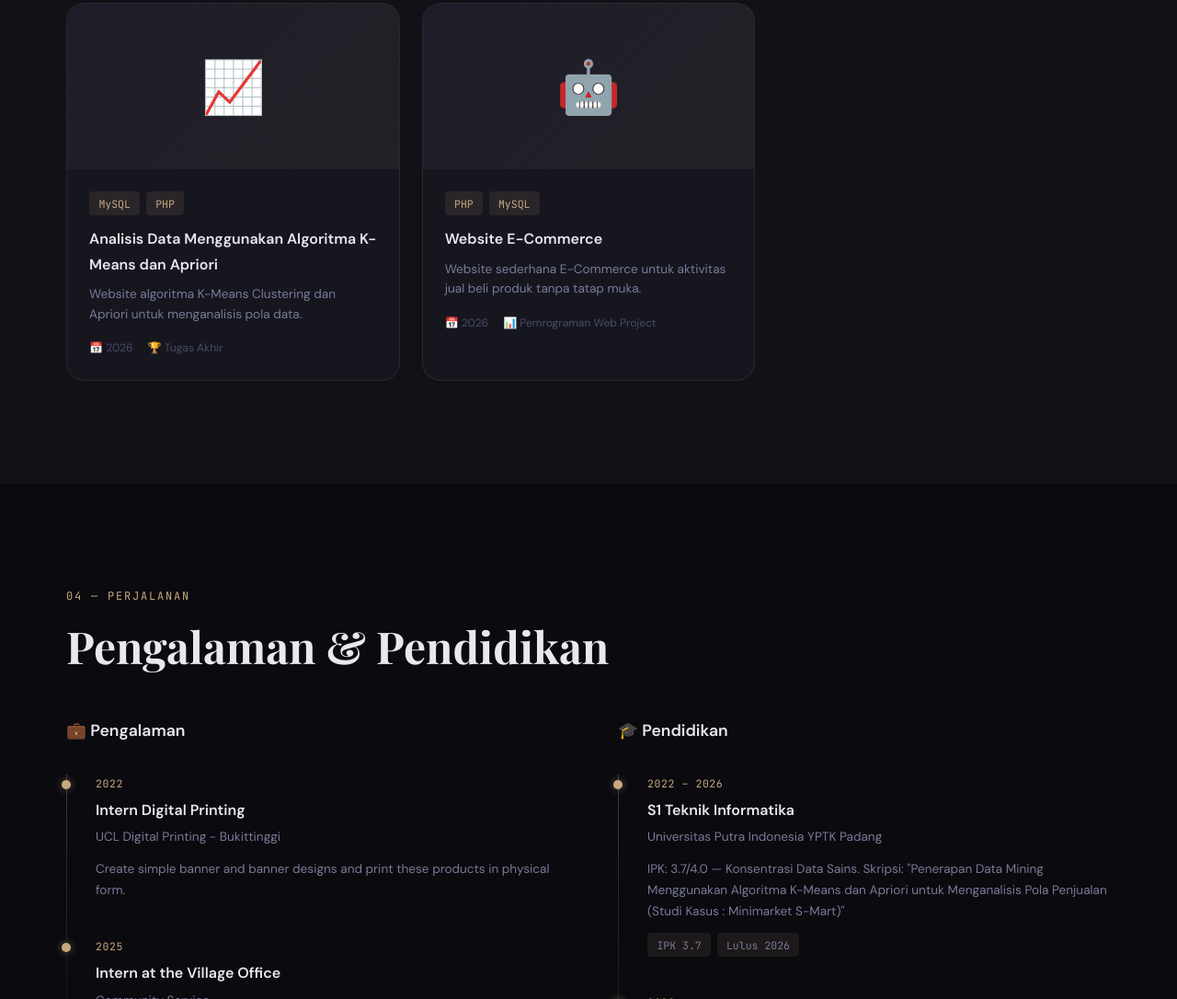
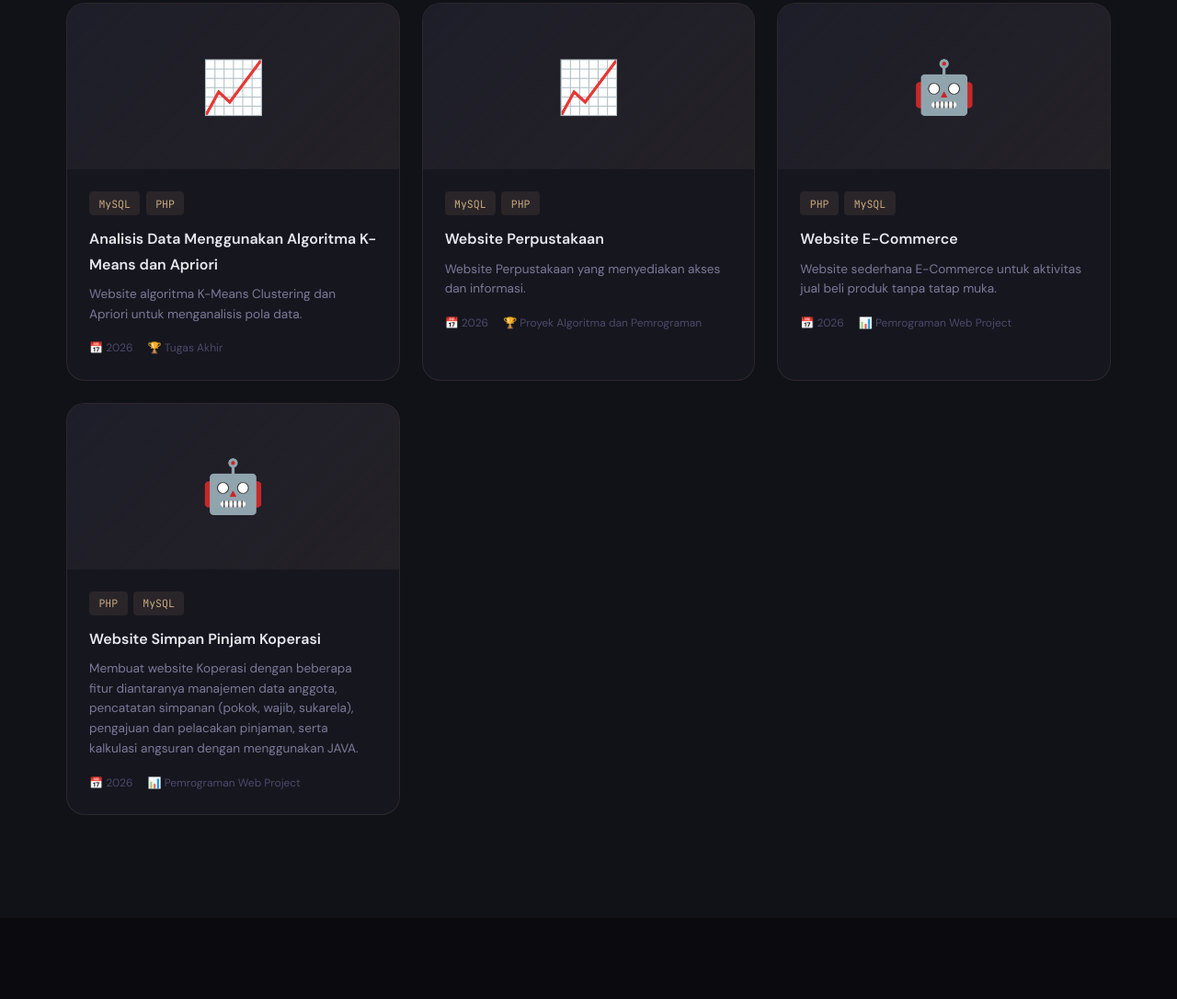
Before and after one commit to knisaa-i/Portfolio-Khairunnisa, a plain HTML site: page index.html in a window 1280 px wide. Shown: the part 2826-3912 px from the top of the page at 92% size. Drawn offline with nearby package versions, Linux system fonts and the light colour scheme; files whose address does not match are found by name; a web font is replaced by a local one.

Commit message:
Update index.html

```diff
--- a/index.html
+++ b/index.html
@@ -139,6 +139,7 @@
           <div class="skill-tags">
             <span class="skill-tag level-expert">PHP</span>
             <span class="skill-tag level-beginner">Python</span>
+            <span class="skill-tag level-beginner">JAVA</span>
           </div>
         </div>
 
@@ -160,6 +161,7 @@
           <div class="skill-tags">
             <span class="skill-tag level-expert">VS Code</span>
             <span class="skill-tag level-mid">Git & GitHub</span>
+            <span class="skill-tag level-expert">NetBeans</span>
           </div>
         </div>
 
@@ -232,6 +234,28 @@
           </div>
         </div>
 
+        <div class="project-card" data-category="web">
+          <div class="project-image">
+            <div class="project-img-placeholder">
+              <span>📈</span>
+            </div>
+            <div class="project-overlay">
+              <a href="#" class="overlay-btn">Demo</a>
+            </div>
+          </div>
+          <div class="project-info">
+            <div class="project-tags">
+              <span>MySQL</span><span>PHP</span>
+            </div>
+            <h3>Website Perpustakaan</h3>
+            <p>Website Perpustakaan yang menyediakan akses dan informasi.</p>
+            <div class="project-meta">
+              <span>📅 2026</span>
+              <span>🏆 Proyek Algoritma dan Pemrograman</span>
+            </div>
+          </div>
+        </div>
+
         <div class="project-card" data-category="data">
           <div class="project-image">
             <div class="project-img-placeholder">
@@ -253,6 +277,31 @@
             </div>
           </div>
         </div>
+
+        <div class="project-card" data-category="data">
+          <div class="project-image">
+            <div class="project-img-placeholder">
+              <span>🤖</span>
+            </div>
+            <div class="project-overlay">
+              <a href="#" class="overlay-btn">Demo</a>
+            </div>
+          </div>
+          <div class="project-info">
+            <div class="project-tags">
+              <span>PHP</span><span>MySQL</span>
+            </div>
+            <h3>Website Simpan Pinjam Koperasi</h3>
+            <p>Membuat website Koperasi dengan beberapa fitur diantaranya manajemen data anggota,
+              pencatatan simpanan (pokok, wajib, sukarela), pengajuan dan pelacakan pinjaman, serta
+              kalkulasi angsuran dengan menggunakan JAVA.</p>
+            <div class="project-meta">
+              <span>📅 2026</span>
+              <span>📊 Pemrograman Web Project</span>
+            </div>
+          </div>
+        </div>
+
       </div>
     </div>
   </section>
```
